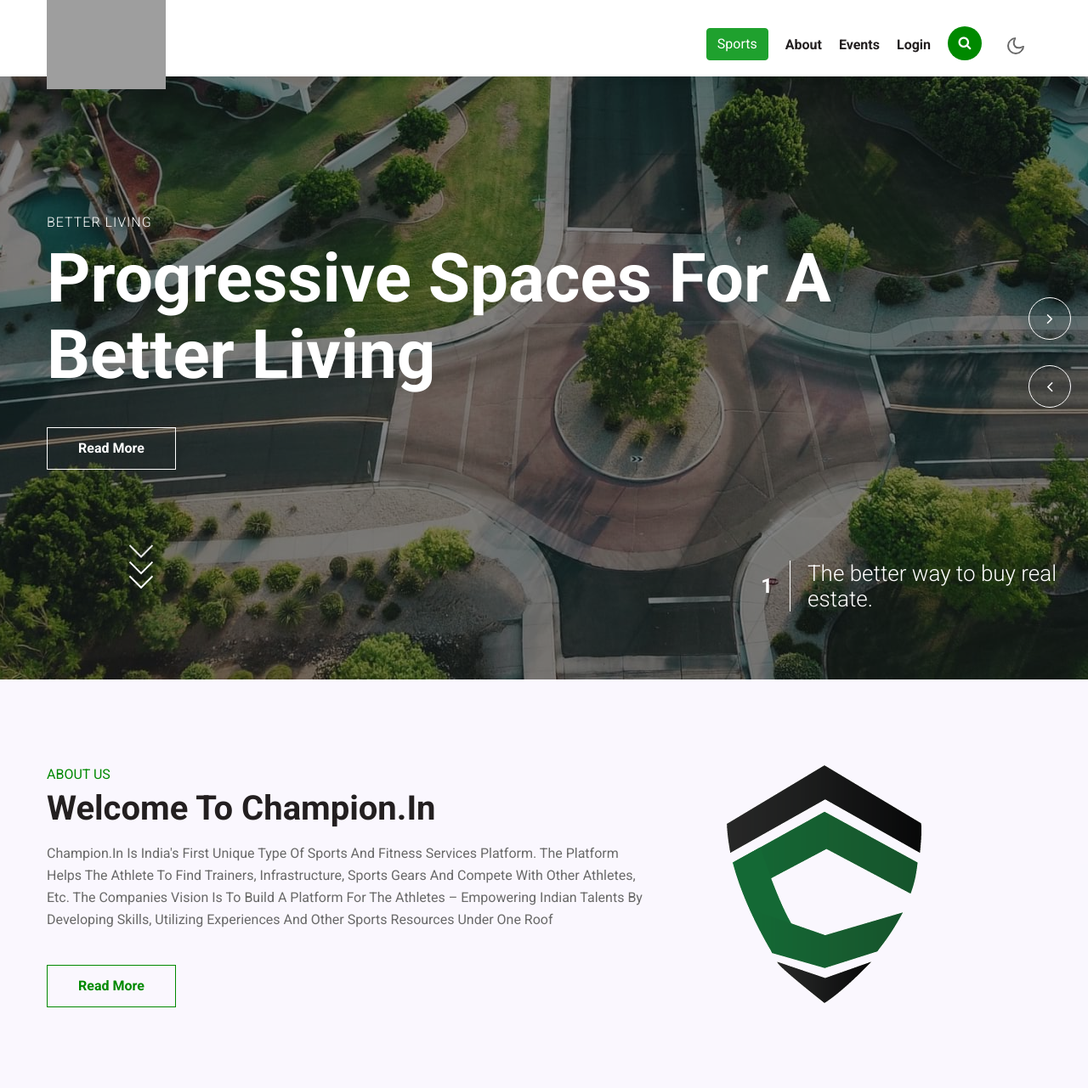
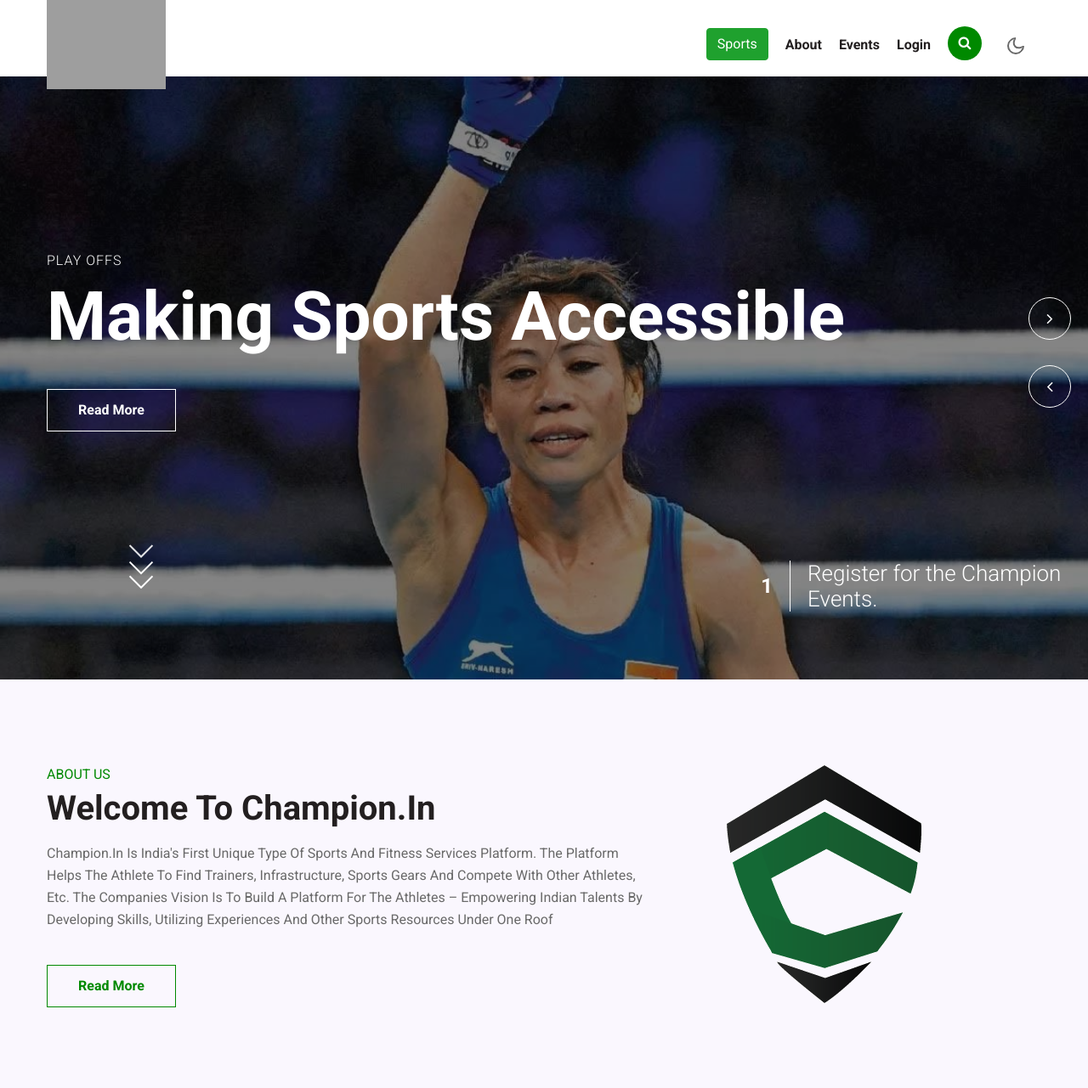
Before and after one commit to resheilA/fChampion, a PHP site: page /fchampion/ in a window 1280 px wide. Shown: the top 1281 px of the page at 85% size. Run offline with PHP 8.4, Linux system fonts and the light colour scheme; some web fonts are replaced; grey boxes are pictures that could not be loaded.

Commit message:
Banner Changes

```diff
--- a/index.php
+++ b/index.php
@@ -9,9 +9,9 @@
               <div class="banner-info">
                 <div class="container">
                   <div class="banner-info-bg text-left">
-                    <p>Better living</p>
-                    <h5>Progressive spaces for a better living</h5>
-                    <a href="about.html" class="btn btn-white">Read More</a>
+                    <p>Play offs</p>
+                    <h5>Making Sports Accessible</h5>
+                    <a href="about.php" class="btn btn-white">Read More</a>
                   </div>
                 </div>
               </div>
@@ -20,7 +20,7 @@
                   <h4 class="number-b">1</h4>
                 </div>
                 <div class="banhny-w3grids-1">
-                  <h4><a href="#" class="hnys-title">The better way to buy real estate.</a></h4>
+                  <h4><a href="about.php" class="hnys-title">Register for the Champion Events.</a></h4>
                 </div>
               </div>
             </div>
@@ -32,9 +32,9 @@
               <div class="banner-info">
                 <div class="container">
                   <div class="banner-info-bg text-left">
-                    <p>Dream Home</p>
-                    <h5>Everyone Deserves the Opportunity of Home</h5>
-                    <a href="about.html" class="btn btn-white">Read More</a>
+                    <p>Champion Leagues</p>
+                    <h5>Everyone Deserves Opportunity</h5>
+                    <a href="about.php" class="btn btn-white">Read More</a>
                   </div>
                 </div>
               </div>
@@ -43,7 +43,7 @@
                   <h4 class="number-b">2</h4>
                 </div>
                 <div class="banhny-w3grids-1">
-                  <h4><a href="#" class="hnys-title">The Only Realtor You Will Ever Want.</a></h4>
+                  <h4><a href="about.php" class="hnys-title">Providing Champion Services Under Once Roof.</a></h4>
                 </div>
               </div>
             </div>
@@ -55,9 +55,9 @@
               <div class="banner-info">
                 <div class="container">
                   <div class="banner-info-bg text-left">
-                    <p>Better living</p>
-                    <h5>Progressive spaces for a better living</h5>
-                    <a href="about.html" class="btn btn-white">Read More</a>
+                    <p>For the Champion in you</p>
+                    <h5>All around development</h5>
+                    <a href="about.php" class="btn btn-white">Read More</a>
                   </div>
                 </div>
               </div>
@@ -66,12 +66,13 @@
                   <h4 class="number-b">3</h4>
                 </div>
                 <div class="banhny-w3grids-1">
-                  <h4><a href="#" class="hnys-title">Service You Deserve. People You Trust.</a></h4>
+                  <h4><a href="about.php" class="hnys-title">Service You Deserve. People You Can Trust.</a></h4>
                 </div>
               </div>
             </div>
           </li>
         </div>
+		<!----
         <div class="item">
           <li>
             <div class="slider-info banner-view banner-top3 bg bg2">
@@ -95,7 +96,7 @@
             </div>
           </li>
         </div>
-
+	---------->
 
       </div>
       <a href="#about" scroll="scroll">
```
Also changed, not shown: assets/images/banner1.jpg, assets/images/banner2.jpg, assets/images/banner3.jpg.
